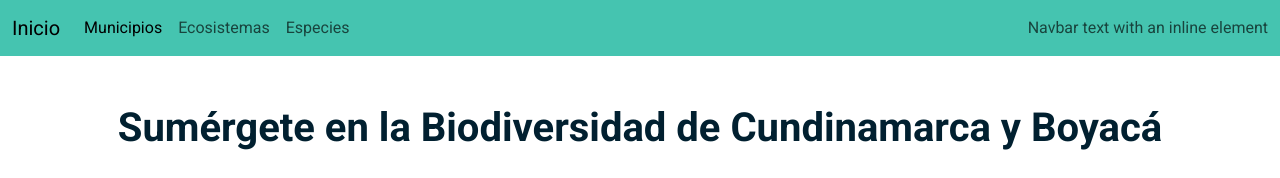
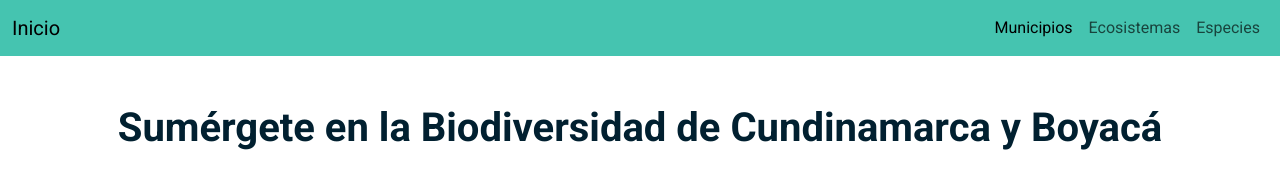
Before and after one commit to JulianNovaTalentoTech/BiodiversidadBoyacaCundinamarca, a plain HTML site: page index.html in a window 1280 px wide. Shown: the top 178 px of the page. Drawn offline with nearby package versions, Linux system fonts and the light colour scheme.

Commit message:
Cambios en el navbar

```diff
--- a/css/style.css
+++ b/css/style.css
@@ -1,22 +1,22 @@
-*{
+* {
   font-family: 'Roboto', sans-serif;
 }
 
-  body h1{
+body h1 {
 
   color: #012030;
-    font-weight:900;
+  font-weight: 900;
 
 
 
 }
 
-  body h3{
+body h3 {
   color: #255fa2;
 }
 
 /*mapa*/
-.contenedor_map{
+.contenedor_map {
   background-color: rgb(242, 255, 233);
   width: 100%;
   margin: auto;
@@ -24,26 +24,26 @@ box-shadow: 10px 10px 15px rgba(0, 0, 0, 0.3);
 
 }
 
-.contenedor_map h3{
+.contenedor_map h3 {
 
   text-align: center;
   padding-top: 5%;
   font-size: 35px;
-  font-weight:bold;
+  font-weight: bold;
 }
 
-.contenedor_map path{
+.contenedor_map path {
   fill: antiquewhite;
   stroke: rgb(8, 8, 8);
   stroke-width: 0.5px;
 }
 
-.contenedor_map :hover{
+.contenedor_map :hover {
   fill: #9fe285;
 
 }
 
-#img_ecosistema{
+#img_ecosistema {
   border: 2px dotted #62a847;
   border-radius: 15px;
   width: 80%;
@@ -51,8 +51,24 @@ box-shadow: 10px 10px 15px rgba(0, 0, 0, 0.3);
 
 }
 
-#eco_section{
+#eco_section {
   margin-top: 10%;
   background-color: #90d176;
-  border-top:  10px solid rgba(150, 223, 14, 0.342);
+  border-top: 10px solid rgba(150, 223, 14, 0.342);
 }
+
+/* Estilo para la barra de desplazamiento en navegadores webkit */
+::-webkit-scrollbar {
+  width: 6px; /* Ancho de la barra de desplazamiento */
+}
+
+/* Estilo para el riel de la barra de desplazamiento */
+::-webkit-scrollbar-track {
+  background-color: #f1f1f1; /* Color de fondo */
+}
+
+/* Estilo para el pulgar de la barra de desplazamiento */
+::-webkit-scrollbar-thumb {
+  background-color: #45c4b0; /* Color del pulgar */
+  border-radius: 3px; /* Bordes redondeados */
+}
--- a/index.html
+++ b/index.html
@@ -19,7 +19,7 @@
                 <span class="navbar-toggler-icon"></span>
               </button>
               <div class="collapse navbar-collapse" id="navbarText">
-                <ul class="navbar-nav me-auto mb-2 mb-lg-0">
+                <ul class="navbar-nav ms-auto mb-2 mb-lg-0">
                   <li class="nav-item">
                     <a class="nav-link active" aria-current="page" href="#">Municipios</a>
                   </li>
@@ -30,9 +30,6 @@
                     <a class="nav-link" href="#especies">Especies</a>
                   </li>
                 </ul>
-                <span class="navbar-text">
-                  Navbar text with an inline element
-                </span>
               </div>
             </div>
           </nav>
```
Lines whose indentation alone changed are shown as unchanged.
